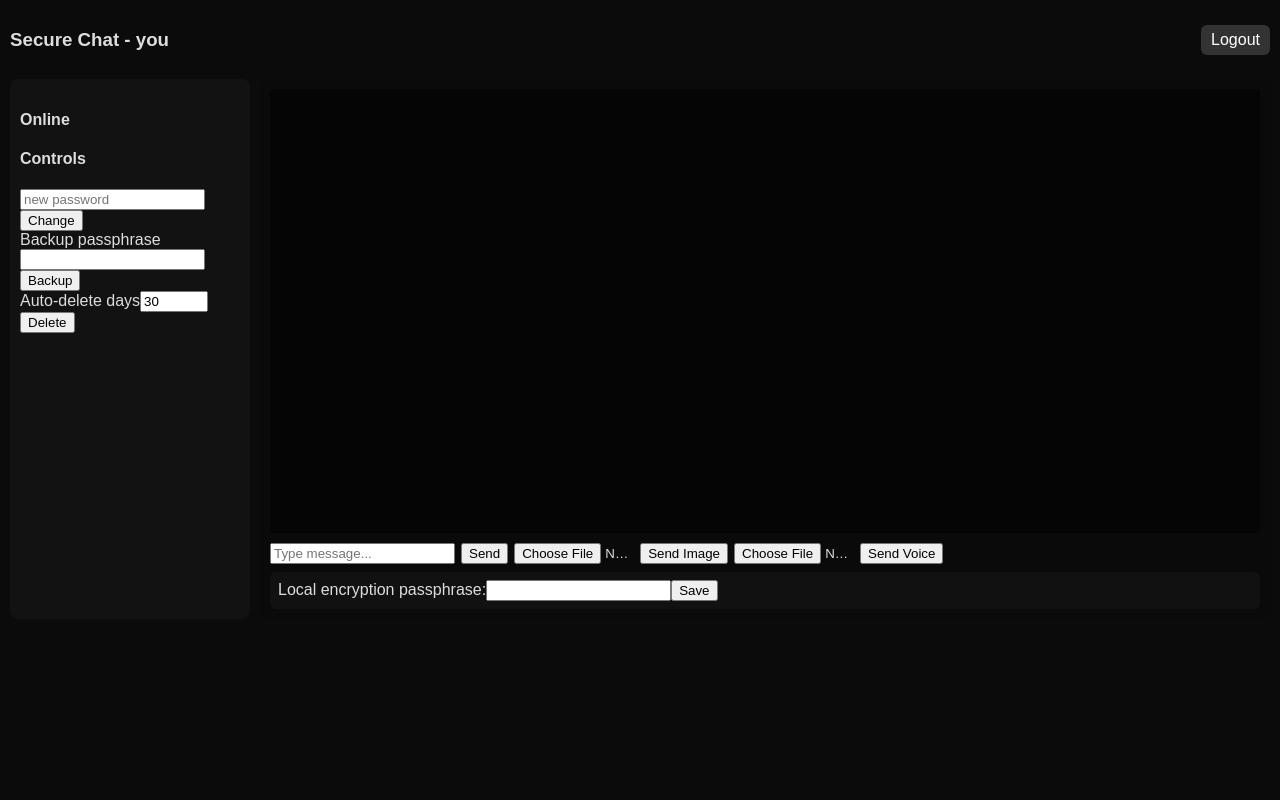
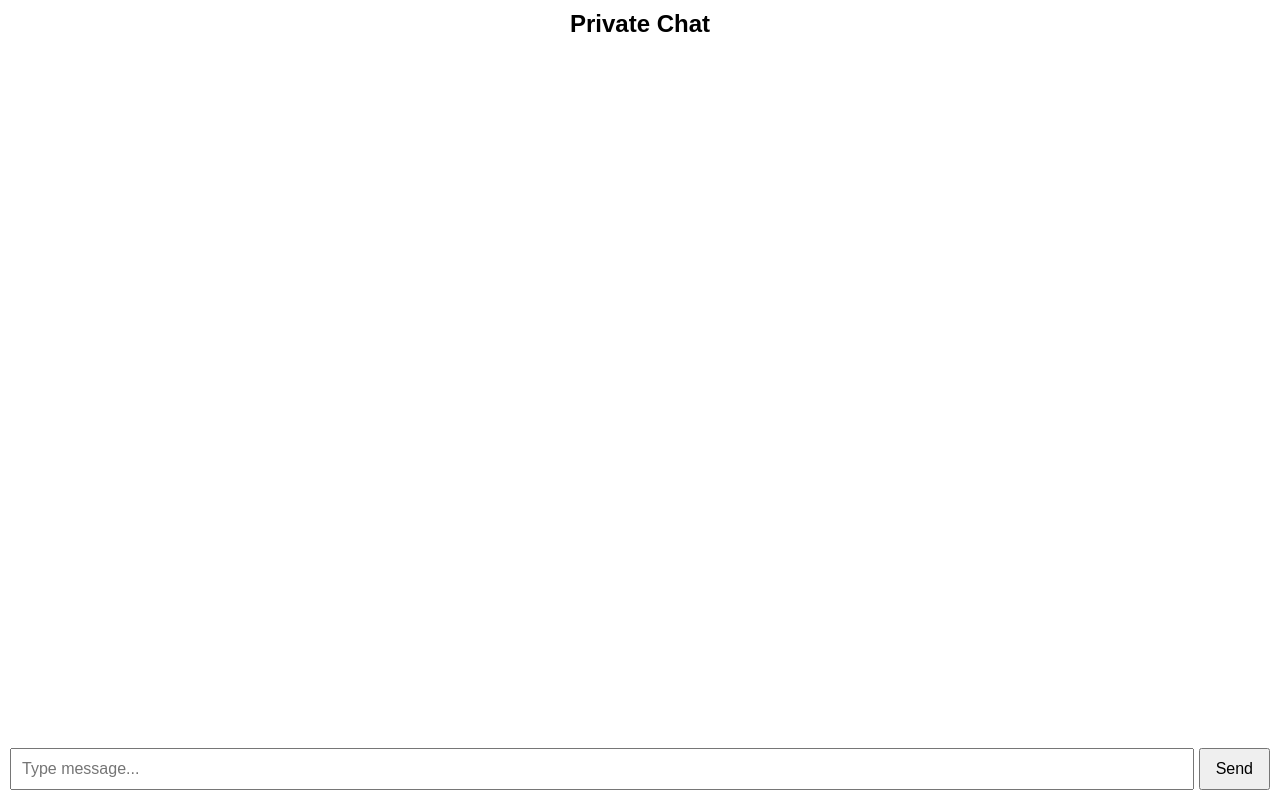
Before and after one commit to tolledogerald6-hub/PrivateChat, a Flask app: page /chat in a window 1280 px wide. Run offline with Flask 3, Linux system fonts and the light colour scheme; a user stored in the database is signed in; data comes from the database, SQL or seed files in the repository; data that the repository does not hold is empty; some libraries are stand-ins or nearby versions.

Commit message:
Update chat.html

```diff
--- a/templates/chat.html
+++ b/templates/chat.html
@@ -1,41 +1,66 @@
-<!DOCTYPE html><html><head><meta charset="utf-8"><title>Chat</title><link rel="stylesheet" href="/static/css/style.css">
-<script src="https://cdnjs.cloudflare.com/ajax/libs/socket.io/4.7.2/socket.io.min.js"></script>
-<script src="https://cdnjs.cloudflare.com/ajax/libs/crypto-js/4.1.1/crypto-js.min.js"></script>
-</head><body>
-<div class="topbar"><h3>Secure Chat - <span id="me">{{ user }}</span></h3><a href="/logout" class="btn">Logout</a></div>
-<div class="container"><div class="left"><h4>Online</h4><ul id="online_list"></ul><h4>Controls</h4>
-<input id="newpass" placeholder="new password"><button onclick="changePass()">Change</button>
-<div><label>Backup passphrase</label><input id="bpass"><button onclick="doBackup()">Backup</button></div>
-<div><label>Auto-delete days</label><input id="days" value="30" style="width:60px"><button onclick="autoDelete()">Delete</button></div>
-</div><div class="main"><div id="chatbox"></div><div id="typing"></div>
-<div class="input-row"><input id="msg" placeholder="Type message..."><button onclick="sendText()">Send</button>
-<input type="file" id="imgfile"><button onclick="sendImage()">Send Image</button>
-<input type="file" id="audfile"><button onclick="sendAudio()">Send Voice</button></div>
-<div class="controls"><label>Local encryption passphrase:</label><input id="pass"><button onclick="savePass()">Save</button></div></div></div>
-<script>
-const socket = io();
-const me = "{{ user }}";
-let passphrase = localStorage.getItem('chat_pass') || '';
-function savePass(){ passphrase=document.getElementById('pass').value; localStorage.setItem('chat_pass',passphrase); alert('Saved locally'); }
-function enc(t){ if(!passphrase) return t; return CryptoJS.AES.encrypt(t, passphrase).toString(); }
-function dec(c){ if(!passphrase) return c; try{ const b=CryptoJS.AES.decrypt(c, passphrase); return b.toString(CryptoJS.enc.Utf8) || '[bad]'; }catch(e){return '[err]'} }
-function addMessage(m){ if(m.deleted) return; const box=document.getElementById('chatbox'); let html='<div class="msg"><b>'+m.sender+':</b> '; if(m.image) html+='<br><img src="'+m.image+'" width="200">'; else if(m.audio) html+='<br><audio controls src="'+m.audio+'"></audio>'; else html+= dec(m.text); html+='<div class="meta">'+new Date(m.timestamp).toLocaleString()+' '+(m.seen?'<span class="seen">✔✔</span>':'<span class="sent">✔</span>')+' <button onclick="del('+m.id+')">Delete</button></div></div>'; box.innerHTML+=html; box.scrollTop=box.scrollHeight; }
-function loadHistory(){ fetch('/history').then(r=>r.json()).then(data=>{ document.getElementById('chatbox').innerHTML=''; data.forEach(addMessage); }); }
-socket.on('connect', ()=>{ loadHistory(); });
-socket.on('new_message', m=>{ addMessage(m); if(Notification && Notification.permission!=='granted') Notification.requestPermission(); if(Notification.permission==='granted' && m.sender!==me) new Notification('New', {body: m.sender+': '+(m.text? dec(m.text): (m.image? 'Image':'Voice'))}); });
-socket.on('delete_message', d=> loadHistory());
-socket.on('message_seen', d=> loadHistory());
-socket.on('online', o=>{ let ul=document.getElementById('online_list'); ul.innerHTML=''; for(const k in o) if(o[k]) ul.innerHTML+='<li>'+k+'</li>'; });
-socket.on('typing', d=> document.getElementById('typing').innerText = d.typing? d.user+' is typing...' : '');
-let typingTimer;
-document.getElementById('msg').addEventListener('input', ()=>{ socket.emit('typing',{typing:true}); clearTimeout(typingTimer); typingTimer=setTimeout(()=>socket.emit('typing',{typing:false}),1000); });
-function sendText(){ const v=document.getElementById('msg').value; if(!v) return; socket.emit('send',{text: enc(v)}); document.getElementById('msg').value=''; }
-function del(id){ socket.emit('delete',{id:id}); }
-function sendImage(){ const f=document.getElementById('imgfile').files[0]; if(!f) return alert('choose'); const fd=new FormData(); fd.append('image',f); fetch('/upload_image',{method:'POST',body:fd}); }
-function sendAudio(){ const f=document.getElementById('audfile').files[0]; if(!f) return alert('choose'); const fd=new FormData(); fd.append('audio',f); fetch('/upload_audio',{method:'POST',body:fd}); }
-function changePass(){ const p=document.getElementById('newpass').value; fetch('/change_password',{method:'POST',headers:{'Content-Type':'application/x-www-form-urlencoded'},body:'old='+prompt('old password')+'&new='+p}).then(r=>r.json()).then(j=>{ if(j.ok) alert('changed'); else alert('failed'); }); }
-function doBackup(){ const p=document.getElementById('bpass').value; fetch('/backup',{method:'POST',headers:{'Content-Type':'application/x-www-form-urlencoded'},body:'pass='+encodeURIComponent(p)}).then(r=>r.json()).then(j=>{ alert('Backup saved: '+j.file); }); }
-function autoDelete(){ const d=document.getElementById('days').value; fetch('/auto_delete_old?days='+d).then(r=>r.json()).then(j=>alert('deleted '+j.deleted)); }
-window.addEventListener('focus', ()=>{ fetch('/history').then(r=>r.json()).then(data=>{ data.forEach(m=>{ if(!m.seen && m.sender!==me) socket.emit('seen',{id:m.id}); }); }); });
-loadHistory();
-</script></body></html>
+<head>
+    <meta name="viewport" content="width=device-width, initial-scale=1.0">
+    <title>Private Chat</title>
+
+    <style>
+        body {
+            margin: 0;
+            font-family: Arial;
+            display: flex;
+            flex-direction: column;
+            height: 100vh;
+        }
+
+        #messages {
+            flex: 1;
+            overflow-y: auto;
+            padding: 10px;
+        }
+
+        #inputArea {
+            display: flex;
+            padding: 10px;
+            gap: 5px;
+        }
+
+        #messageInput {
+            flex: 1;
+            padding: 10px;
+            font-size: 16px;
+        }
+
+        button {
+            padding: 10px 15px;
+            font-size: 16px;
+        }
+    </style>
+
+    <script src="https://cdnjs.cloudflare.com/ajax/libs/socket.io/4.7.2/socket.io.min.js"></script>
+</head>
+<body>
+    <h2 style="text-align:center; padding:10px; margin:0;">Private Chat</h2>
+
+    <div id="messages"></div>
+
+    <div id="inputArea">
+        <input id="messageInput" placeholder="Type message..." />
+        <button onclick="sendMessage()">Send</button>
+    </div>
+
+    <script>
+        const socket = io();
+
+        socket.on('message', function(msg){
+            let box = document.getElementById('messages');
+            box.innerHTML += "<p>" + msg + "</p>";
+            box.scrollTop = box.scrollHeight;  // auto scroll
+        });
+
+        function sendMessage(){
+            let msg = document.getElementById('messageInput').value;
+            if(msg.trim() === "") return;
+            socket.send(msg);
+            document.getElementById('messageInput').value = "";
+        }
+    </script>
+</body>
```
